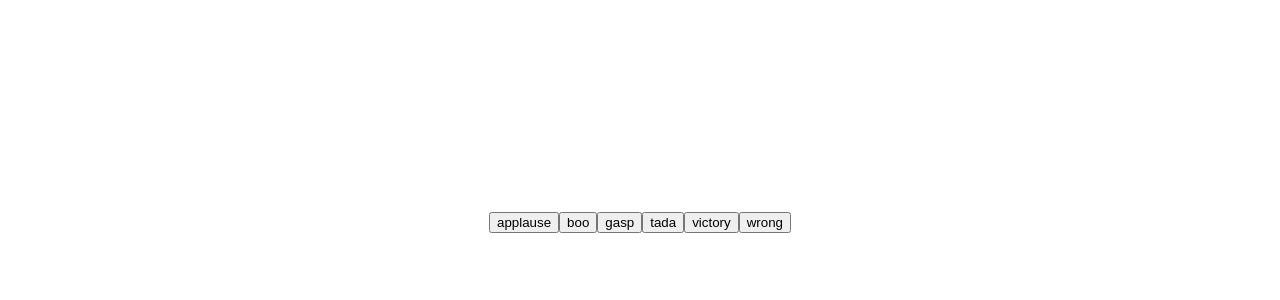
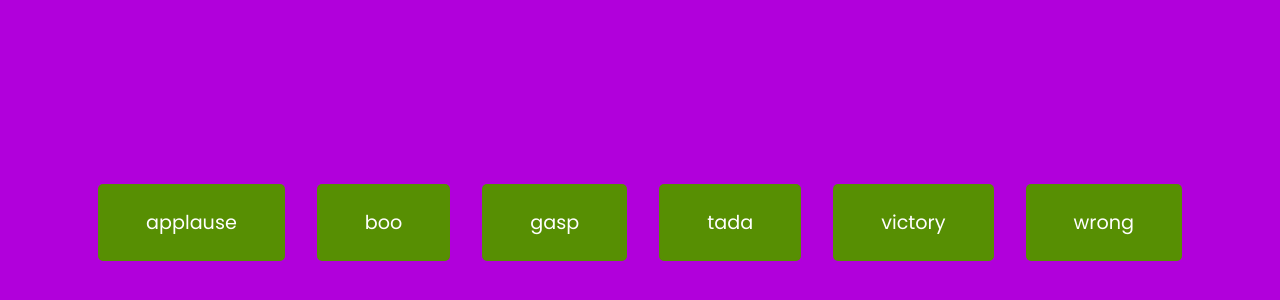
Before and after one commit to donsvederus/SoundBoard, a plain HTML site: page index.html in a window 1280 px wide. Shown: the part 178-478 px from the top of the page. Drawn offline with Linux system fonts and the light colour scheme.

Commit message:
0.28.4 css page button styles

```diff
--- a/style.css
+++ b/style.css
@@ -1,16 +1,39 @@
-@import url('https://fonts.googleapis.com/css2?family=Roboto:wght@400;700&display=swap');
+@import url('https://fonts.googleapis.com/css2?family=Poppins:wght@200;400&display=swap');
 
 * {
   box-sizing: border-box;
 }
 
 body {
-  font-family: 'Roboto', sans-serif;
+  background-color: #b100db;
+  font-family: 'Poppins', sans-serif;
   display: flex;
+  flex-wrap: wrap;
   flex-direction: column;
   align-items: center;
   justify-content: center;
+  text-align: center;
   height: 100vh;
   overflow: hidden;
   margin: 0;
 }
+
+.btn {
+  background-color: #578F03;
+  border-radius: 5px;
+  border: none;
+  color: #fff;
+  margin: 1rem;
+  padding: 1.5rem 3rem;
+  font-size: 1.2rem;
+  font-family: inherit;
+  cursor: pointer;
+}
+
+.btn.hover {
+  opacity: 0.9;
+}
+
+.btn:focus {
+  outline: none;
+}
```
